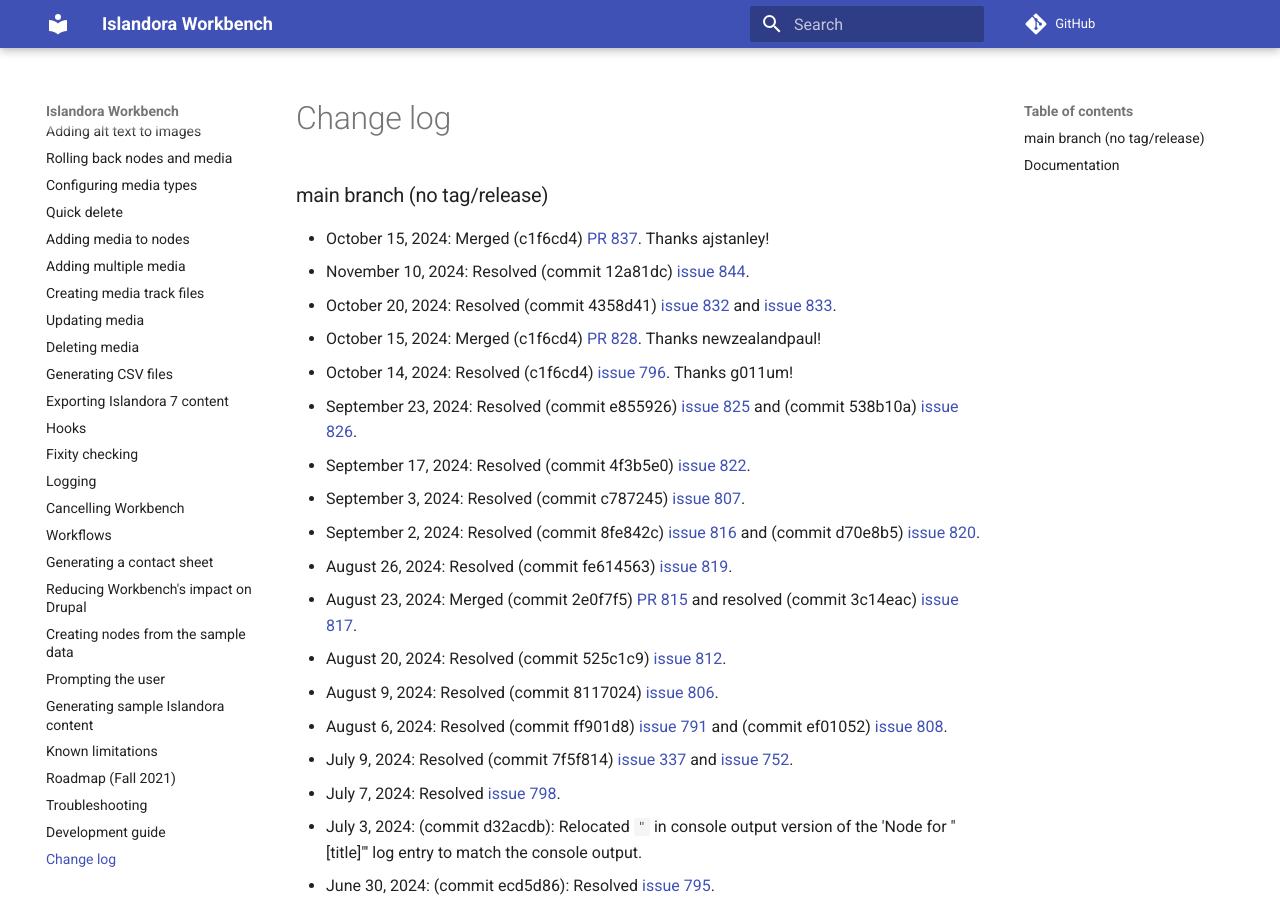
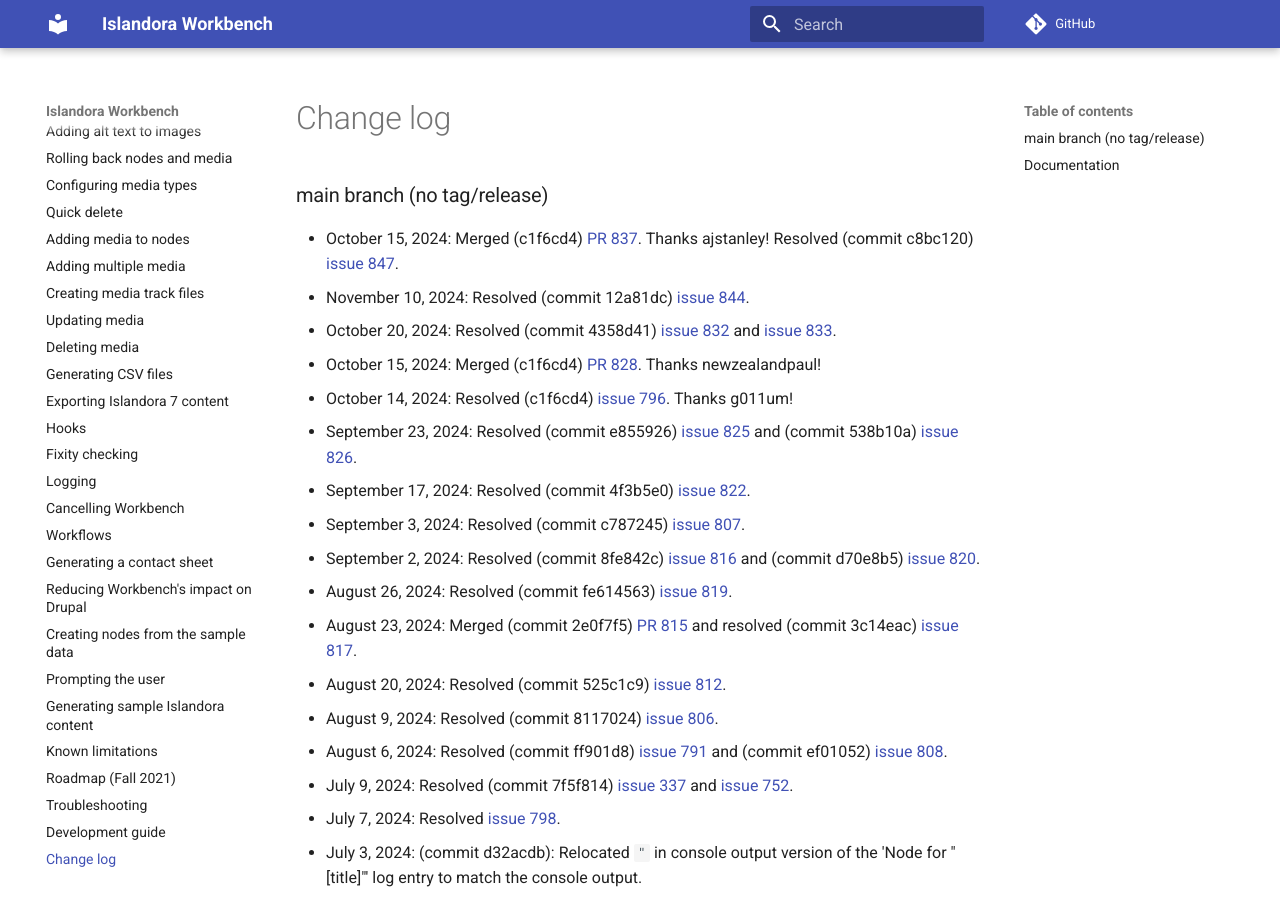
Before and after one commit to mjordan/islandora_workbench_docs, an MkDocs documentation site: the page built from docs/changelog.md, in a window 1280 px wide and 900 px high. Built offline with MkDocs 1.6.1 and Material for MkDocs 9.7.7, drawn with Linux system fonts in a browser that asks for light colours; comment, search, counter and statistics services are not loaded.

Commit message:
Updated changelog.

```diff
--- a/docs/changelog.md
+++ b/docs/changelog.md
@@ -1,6 +1,6 @@
 ### main branch (no tag/release)
 
-* October 15, 2024: Merged (c1f6cd4) [PR 837](https://github.com/mjordan/islandora_workbench/pull/837). Thanks ajstanley!
+* October 15, 2024: Merged (c1f6cd4) [PR 837](https://github.com/mjordan/islandora_workbench/pull/837). Thanks ajstanley! Resolved (commit c8bc120) [issue 847](https://github.com/mjordan/islandora_workbench/issues/847).
 * November 10, 2024: Resolved (commit 12a81dc) [issue 844](https://github.com/mjordan/islandora_workbench/issues/844).
 * October 20, 2024: Resolved (commit 4358d41) [issue 832](https://github.com/mjordan/islandora_workbench/issues/832) and [issue 833](https://github.com/mjordan/islandora_workbench/issues/833).
 * October 15, 2024: Merged (c1f6cd4) [PR 828](https://github.com/mjordan/islandora_workbench/pull/828). Thanks newzealandpaul!
```
